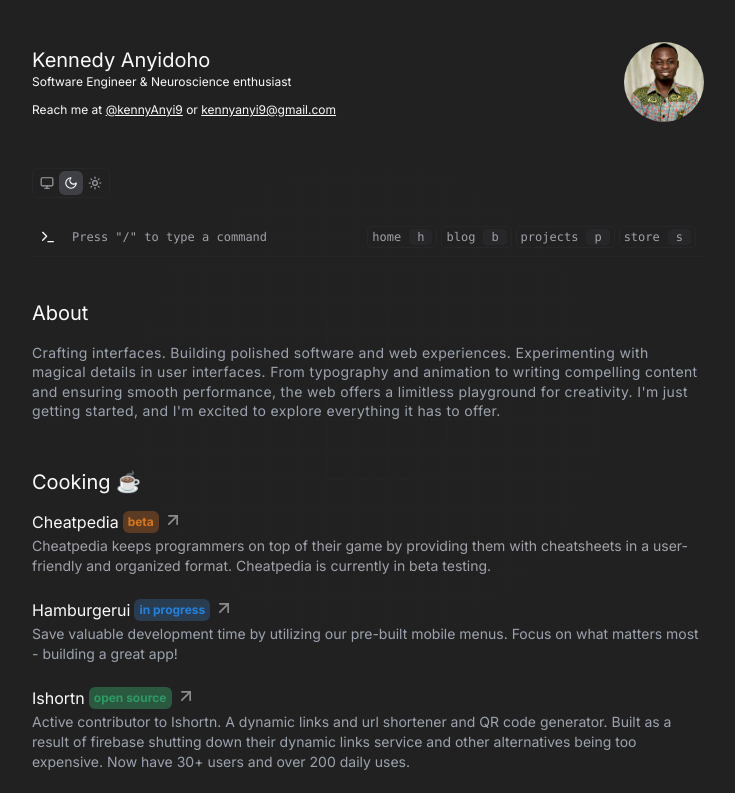
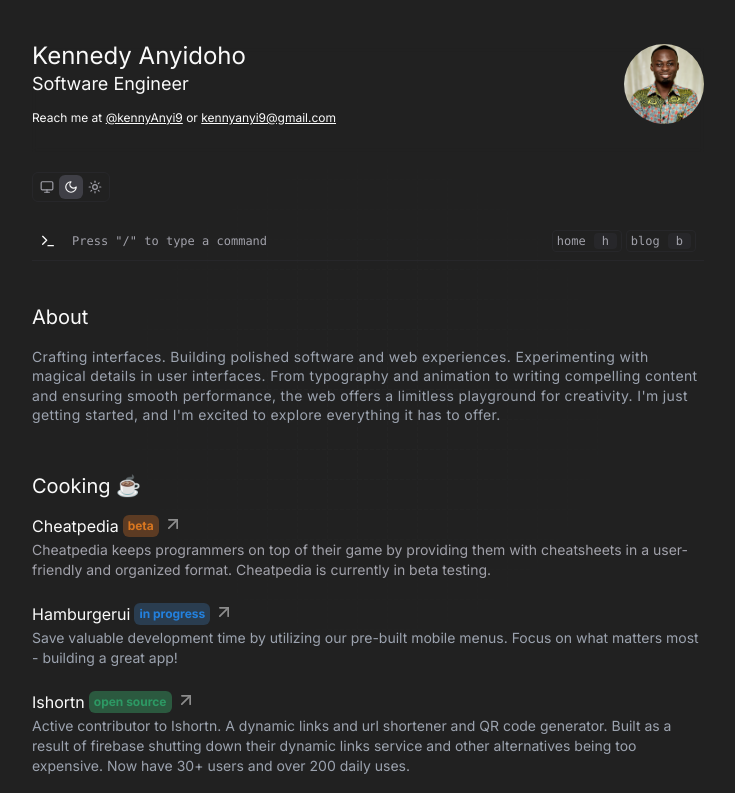
Before and after one commit to kennyAnyi9/portfolio, a Next.js app: page / in a window 1280 px wide. Shown: the top 793 px of the page, without its empty margins (272-1007 px from the left). Built offline with nearby package versions, Linux system fonts and the light colour scheme.

Commit message:
style: change font sizes

```diff
--- a/components/nav/hero.tsx
+++ b/components/nav/hero.tsx
@@ -8,9 +8,9 @@ const Hero = () => {
     <div className="flex w-full mx-auto relative flex-row h-fit  pb-5 items-center justify-center mt-5 backdrop-blur-[2px]">
       <div className="flex flex-col justify-center items-start w-full">
         <BlurFade delay={BLUR_FADE_DELAY}>
-          <h1 className="font-normal leading-7 text-xl">Kennedy Anyidoho</h1>
-          <p className="text-xs font-light">
-            Software Engineer & Neuroscience enthusiast
+          <h1 className="font-normal leading-7 text-2xl">Kennedy Anyidoho</h1>
+          <p className="text-lg font-light">
+            Software Engineer
           </p>
         </BlurFade>
         <div className="flex flex-col gap-1 mt-3">
--- a/components/terminal/navigation.tsx
+++ b/components/terminal/navigation.tsx
@@ -12,9 +12,9 @@ interface CommandConfig {
 
 const commands: CommandConfig[] = [
   { name: "home", shortcut: "h", path: "/" },
-  { name: "blog", shortcut: "b", path: "/blog" },
-  { name: "projects", shortcut: "p", path: "/projects" },
-  { name: "store", shortcut: "s", path: "/store" }
+  { name: "blog", shortcut: "b", path: "/blog" }
+//   { name: "projects", shortcut: "p", path: "/projects" },
+//   { name: "store", shortcut: "s", path: "/store" }
 ];
 
 const Navigation = () => {
@@ -133,7 +133,7 @@ const Navigation = () => {
       </div>
       {showTooltip && (
         <div className="hidden lg:absolute -bottom-12 left-1/2 transform -translate-x-1/2 bg-popover text-popover-foreground text-xs py-1 px-2 rounded">
-          Press first letter to quick navigate (h: home, b: blog, p: projects, s: store)
+          Press first letter to quick navigate (h: home, b: blog)
         </div>
       )}
     </div>
```
